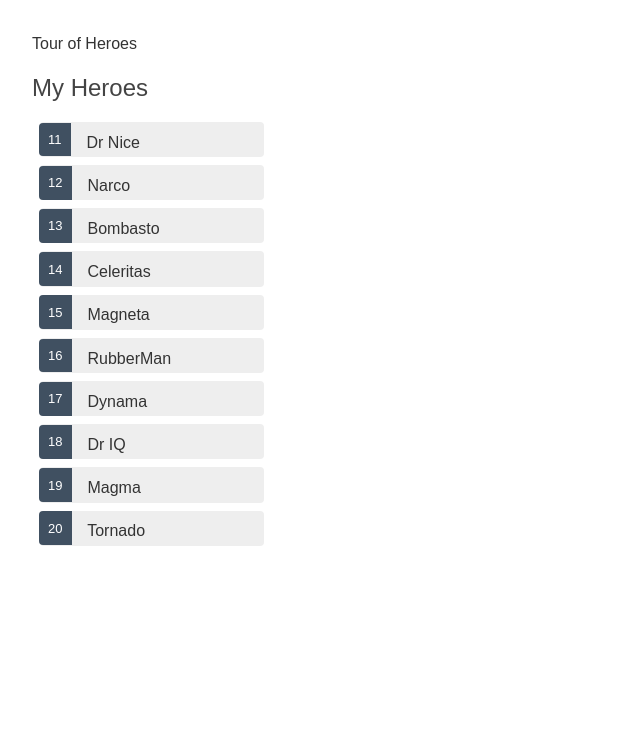
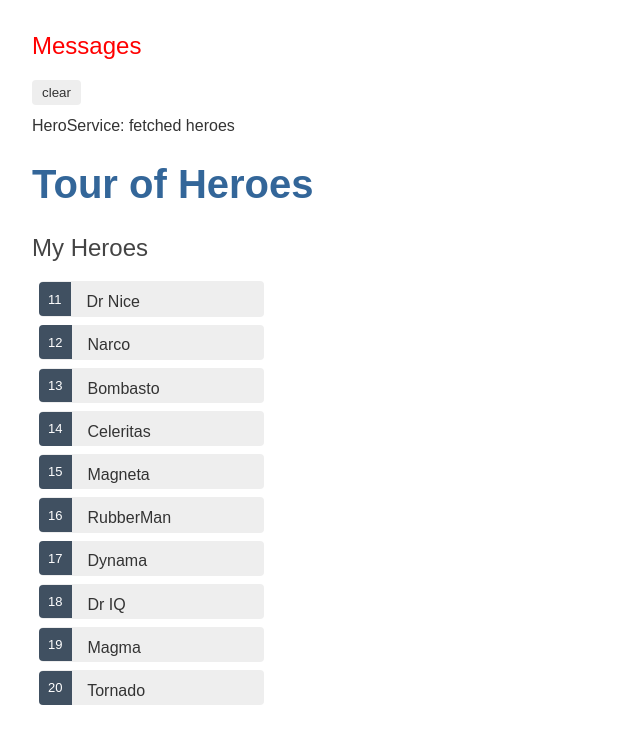
Before and after one commit to danielbradleybennett/Hello-Angular, an Angular app: page / in a window 1280 px wide. Shown: the top 744 px of the page, without its empty margins (0-640 px from the left). Built offline with nearby package versions, Linux system fonts and the light colour scheme.

Commit message:
message works and can clear message

```diff
--- a/src/app/app.component.html
+++ b/src/app/app.component.html
@@ -1,2 +1,3 @@
-{{ title }}
+<app-messages></app-messages>
+<h1>{{title}}</h1>
 <app-heroes></app-heroes>
--- a/src/app/hero.service.ts
+++ b/src/app/hero.service.ts
@@ -1,16 +1,21 @@
 import { Injectable } from '@angular/core';
+
+import { Observable, of } from 'rxjs';
+
 import { Hero } from './hero';
 import { HEROES } from './mock-heroes';
-import { Observable, of } from 'rxjs';
+import { MessageService } from './message.service';
 
 @Injectable({
-  providedIn: 'root'
+  providedIn: 'root',
 })
 export class HeroService {
 
-  constructor() { }
+  constructor(private messageService: MessageService) { }
 
   getHeroes(): Observable<Hero[]> {
+    // TODO: send the message _after_ fetching the heroes
+    this.messageService.add('HeroService: fetched heroes');
     return of(HEROES);
   }
 }
--- a/src/app/heroes/heroes.component.ts
+++ b/src/app/heroes/heroes.component.ts
@@ -1,44 +1,28 @@
 import { Component, OnInit } from '@angular/core';
 import { Hero } from '../hero';
-import { HEROES } from '../mock-heroes'
 import { HeroService } from '../hero.service';
+import { MessageService } from '../message.service';
 
 @Component({
   selector: 'app-heroes',
   templateUrl: './heroes.component.html',
   styleUrls: ['./heroes.component.scss']
 })
-// export class HeroesComponent implements OnInit {
-//   // hero: Hero = {
-//   //   id: 1,
-//   //   name: 'Windstorm'
-//   // };
-//   heroes = HEROES;
-//   selectedHero: Hero;
-
-//   constructor() { }
-
-//   ngOnInit(): {
-//   }
-//   onSelect(hero: Hero): void {
-//     this.selectedHero = hero;
-
-//   }
-
-// }
 
 export class HeroesComponent implements OnInit {
 
   heroes: Hero[];
   selectedHero: Hero;
 
-  constructor(private heroService: HeroService) { }
+  constructor(private heroService: HeroService, private messageService: MessageService) { }
 
   ngOnInit() {
     this.getHeroes();
   }
   onSelect(hero: Hero): void {
     this.selectedHero = hero;
+    this.messageService.add(`HeroesComponent: Selected hero id=${hero.id}`);
+
 
   }
   getHeroes(): void {
--- /dev/null
+++ b/src/app/message.service.ts
@@ -0,0 +1,16 @@
+import { Injectable } from '@angular/core';
+
+@Injectable({
+  providedIn: 'root',
+})
+export class MessageService {
+  messages: string[] = [];
+
+  add(message: string) {
+    this.messages.push(message);
+  }
+
+  clear() {
+    this.messages = [];
+  }
+}
--- /dev/null
+++ b/src/app/messages/messages.component.html
@@ -0,0 +1,7 @@
+<div *ngIf="messageService.messages.length">
+
+  <h2>Messages</h2>
+  <button class="clear" (click)="messageService.clear()">clear</button>
+  <div *ngFor='let message of messageService.messages'> {{message}} </div>
+
+</div>
--- /dev/null
+++ b/src/app/messages/messages.component.scss
@@ -0,0 +1,34 @@
+h2 {
+  color: red;
+  font-family: Arial, Helvetica, sans-serif;
+  font-weight: lighter;
+}
+body {
+  margin: 2em;
+}
+body, input[text], button {
+  color: crimson;
+  font-family: Cambria, Georgia;
+}
+
+button.clear {
+  font-family: Arial;
+  background-color: #eee;
+  border: none;
+  padding: 5px 10px;
+  border-radius: 4px;
+  cursor: pointer;
+  cursor: hand;
+}
+button:hover {
+  background-color: #cfd8dc;
+}
+button:disabled {
+  background-color: #eee;
+  color: #aaa;
+  cursor: auto;
+}
+button.clear {
+  color: #333;
+  margin-bottom: 12px;
+}
--- /dev/null
+++ b/src/app/messages/messages.component.ts
@@ -0,0 +1,16 @@
+import { Component, OnInit } from '@angular/core';
+import { MessageService } from '../message.service';
+
+@Component({
+  selector: 'app-messages',
+  templateUrl: './messages.component.html',
+  styleUrls: ['./messages.component.scss']
+})
+export class MessagesComponent implements OnInit {
+
+  constructor(public messageService: MessageService) { }
+
+  ngOnInit() {
+  }
+
+}
```
Also changed, not shown: src/app/app.module.ts (+4 -3 lines), 2 other files (tests, documents, lock files or other folders).
